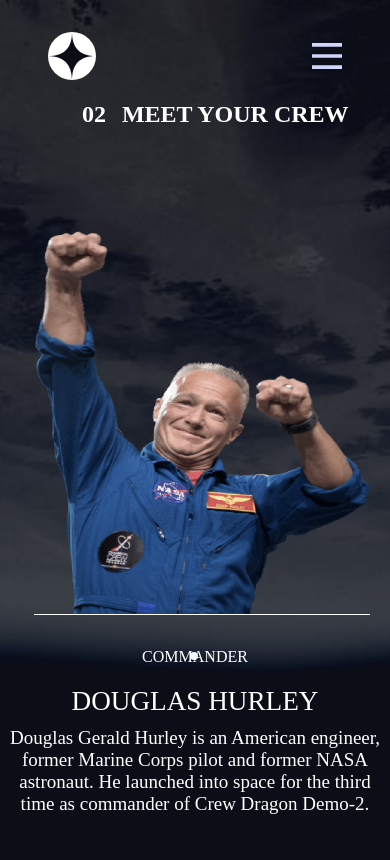
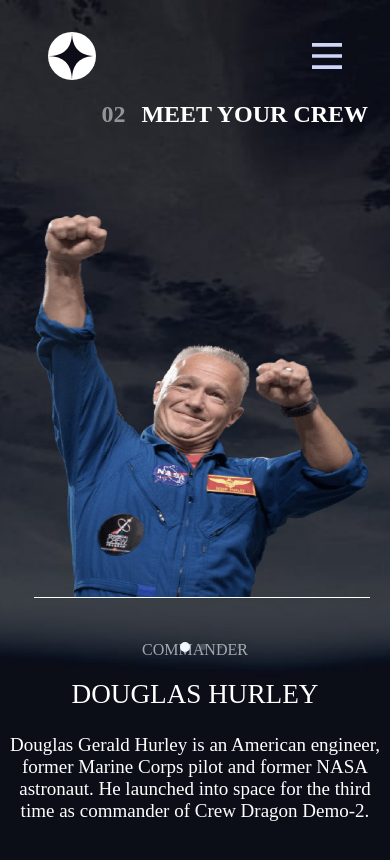
Before and after one commit to Alice221299/workshop4, a React (Vite) app: page /crew in a window 390 px wide. Shown: the top 860 px of the page. Built offline with nearby package versions, Linux system fonts and the light colour scheme; a web font is replaced by a local one.

Commit message:
corrigiendo detalles

```diff
--- a/src/components/crew/slider.scss
+++ b/src/components/crew/slider.scss
@@ -9,10 +9,13 @@
   font-weight: 100;
   font-family: $primary-font;
   margin-left: 13%;
+  h2{
+    opacity: 50%;
+  }
 }
 .swiper {
   width: 90%;
-  height: 66vh;
+  height: 68vh;
 
   .swiper-slide {
     font-size: 18px;
@@ -25,11 +28,14 @@
 
   .swiper-pagination-bullet {
     background-color: aliceblue;
+    height: 10px;
+    width: 10px;
   }
 
   .swiper-pagination {
     bottom: 15%;
     margin-left: -39%;
+    text-align: start;
     .bullets-dynamic {
       left: 0;
       bottom: 40px;
@@ -60,6 +66,7 @@
       font-weight: 100;
       font-family: $primary-font;
       margin-bottom: 10px;
+      opacity: 60%;
     }
 
     span {
@@ -82,6 +89,11 @@
     top: 0;
     left: 5%;
     margin: 0;
+    margin-left: 5%;
+    font-size: 13px
+    h2{
+      opacity: 50%;
+    }
   }
   .swiper {
     width: 100%;
@@ -96,7 +108,7 @@
         margin-top: 0;
         height: 24rem;
         width: 21rem;
-        top: 6%;
+        top: 8%;
       }
     }
 
@@ -109,14 +121,17 @@
       align-items: center;
       margin-left: 0;
       top: 4%;
-
+      .container__title{
+        font-size: 22px;
+        opacity: 60%;
+      }
       p {
         margin-bottom: 0;
         font-size: 19px;
       }
       span{
         font-size: 24px;
-        margin-bottom: 0;
+        margin-bottom: 14px;
       }
     }
   }
@@ -127,13 +142,16 @@
     top: 12%;
     left: 21%;
     position: absolute;
+    h2{
+      opacity: 50%;
+    }
   }
   .swiper {
     width: 100%;
     height: 100vh;
 
     .swiper-pagination {
-      bottom: 31.7%;
+      bottom: 32.7%;
     }
 
     .swiper-slide {
@@ -143,7 +161,7 @@
         margin-right: 60px;
         height: 24rem;
         width: 21rem;
-        top: 0;
+        top: -10px;
       }
     }
 
@@ -158,6 +176,7 @@
 
       .container__title {
         font-size: 1rem;
+        opacity: 60%;
       }
 
       span {
```
